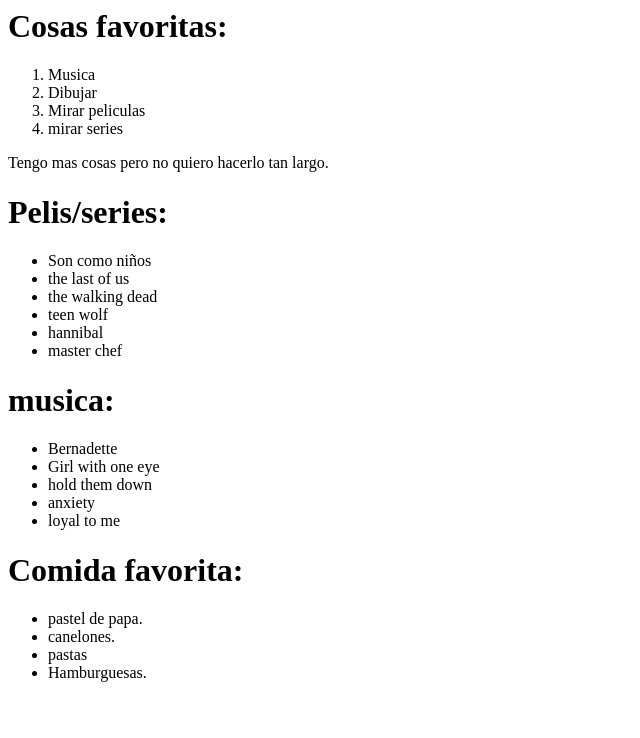
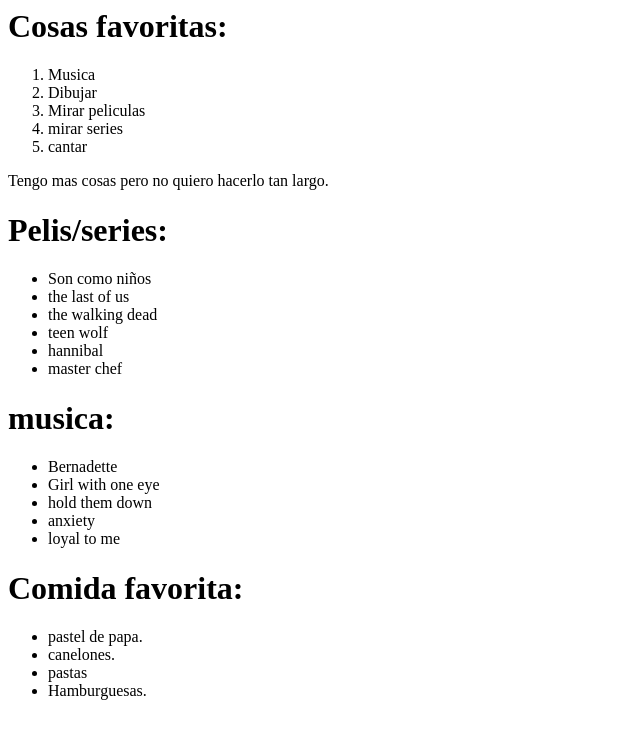
Before and after one commit to Keyla-622/programacion_estatica, a plain HTML site: page practica.html in a window 1280 px wide. Shown: the whole page, without its empty margins (0-640 px from the left). Drawn offline with Linux system fonts and the light colour scheme.

Commit message:
modificaciones en practica.html

```diff
--- a/practica.html
+++ b/practica.html
@@ -16,6 +16,7 @@
             <li> Dibujar </li>
             <li> Mirar peliculas </li>
             <li> mirar series </li>
+            <li>cantar</li>
 
         </ol>
 
```
